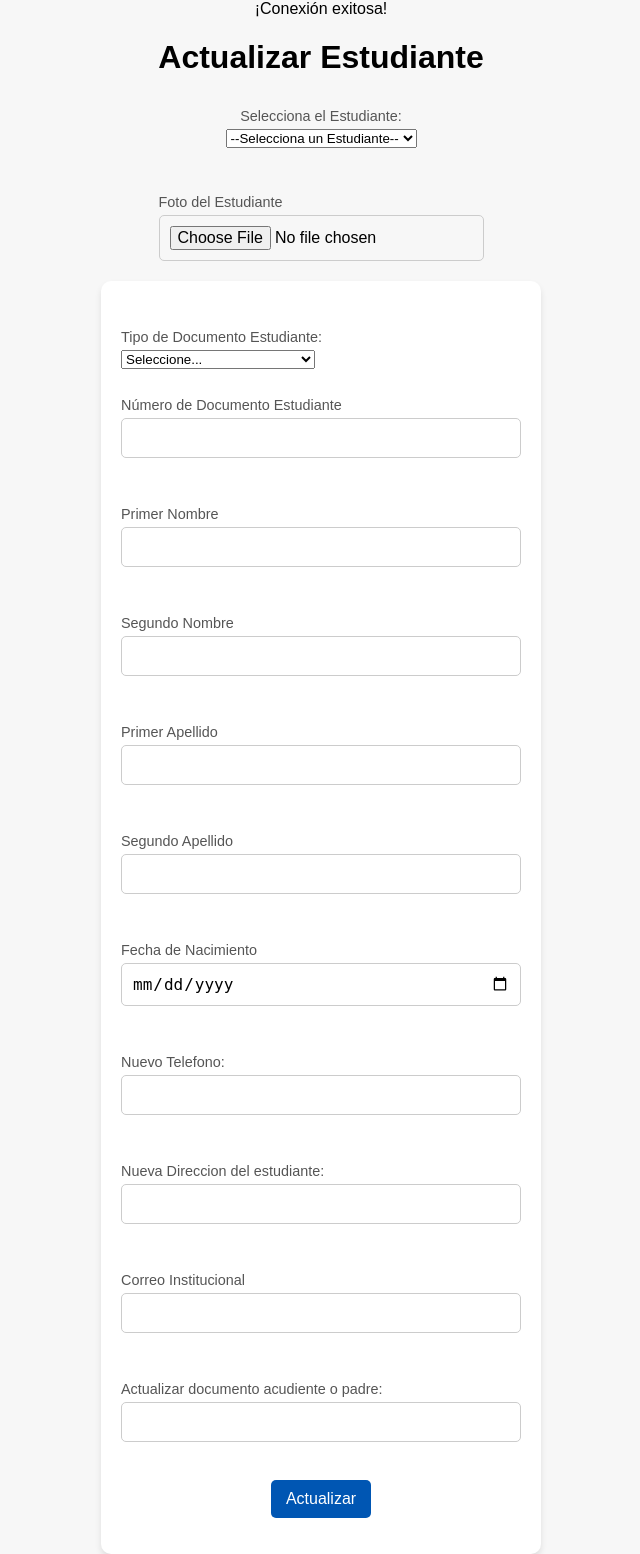
After one commit to BrandonCabra/SI-TEA, a PHP site: page /ProyectoSITEA/actualizarEstudiante.php in a window 1280 px wide. The commit adds this page. Shown: the whole page, without its empty margins (319-959 px from the left). Run offline with PHP 8.4, Linux system fonts and the light colour scheme; data that the repository does not hold is empty.

Commit message:
estudiantecompletofaltaactualizar

```diff
--- /dev/null
+++ b/actualizarEstudiante.php
@@ -0,0 +1,132 @@
+<?php
+require_once 'freddy/conexion.php';
+require_once 'estudiante.php';
+
+//Obtener la lista de estudiantes
+try {
+    $conexion = Conexion1::conectar();
+    $sql = "SELECT ID_ESTUDIANTE, TIPO_DOCUMENTO_ID_TIPO_DOCUMENTO, NUMERO_DOCUMENTO_ESTUDIANTE, PRIMER_NOMBRE_ESTUDIANTE, SEGUNDO_NOMBRE_ESTUDIANTE, PRIMER_APELLIDO_ESTUDIANTE, SEGUNDO_APELLIDO_ESTUDIANTE, FECHA_NACIMIENTO, DIRECCION_ESTUDIANTE, TELEFONO_ESTUDIANTE, CORREO_INSTITUCIONAL_ESTUDIANTE, FOTOGRAFIA_ESTUDIANTE, numero_documento_padre  FROM estudiante"; // Consulta para obtener estudiantes
+    $stmt = $conexion->prepare($sql);
+    $stmt->execute();
+    $estudiantes = $stmt->fetchAll(PDO::FETCH_ASSOC);
+} catch (Exception $e) {
+    echo "Error al obtener los estudiantes: " . $e->getMessage();
+}
+
+// Procesar el formulario enviado
+if ($_SERVER['REQUEST_METHOD'] === 'POST') {
+    $ID_ESTUDIANTE = $_POST['ID_ESTUDIANTE'] ?? null;
+    $NUMERO_DOCUMENTO_ESTUDIANTE = $_POST['NUMERO_DOCUMENTO_ESTUDIANTE'] ?? null;
+    $PRIMER_NOMBRE_ESTUDIANTE = $_POST['PRIMER_NOMBRE_ESTUDIANTE'] ?? null;
+    $SEGUNDO_NOMBRE_ESTUDIANTE = $_POST['SEGUNDO_NOMBRE_ESTUDIANTE'] ?? null;
+    $PRIMER_APELLIDO_ESTUDIANTE = $_POST['PRIMER_APELLIDO_ESTUDIANTE'] ?? null;
+    $SEGUNDO_APELLIDO_ESTUDIANTE = $_POST['SEGUNDO_APELLIDO_ESTUDIANTE'] ?? null;
+    $FECHA_NACIMIENTO = $_POST['FECHA_NACIMIENTO'] ?? null;
+    $TELEFONO_ESTUDIANTE = $_POST['TELEFONO_ESTUDIANTE'] ?? null;
+    $DIRECCION_ESTUDIANTE = $_POST['DIRECCION_ESTUDIANTE'] ?? null;
+    $CORREO_INSTITUCIONAL_ESTUDIANTE = $_POST['CORREO_INSTITUCIONAL_ESTUDIANTE'] ?? null;
+    $FOTOGRAFIA_ESTUDIANTE = $_POST['FOTOGRAFIA_ESTUDIANTE']?? null;
+    $numero_documento_padre = $_POST['numero_documento_padre'] ?? null;
+    $TIPO_DOCUMENTO_ID_TIPO_DOCUMENTO = $_POST['TIPO_DOCUMENTO_ID_TIPO_DOCUMENTO'] ?? null;
+
+
+    // validar los datos del estudiante
+    if (empty($NUMERO_DOCUMENTO_ESTUDIANTE) || empty($PRIMER_NOMBRE_ESTUDIANTE) || empty($PRIMER_APELLIDO_ESTUDIANTE)) {
+        die("Todos los campos son obligatorios.");
+    }
+
+    try {
+        $conexion = Conexion1::conectar();
+        //instanciar la clase estudiante
+    // Crear una instancia de la clase Estudiante
+    $estudiante = EstudianteFactory::crearEstudiante($ID_ESTUDIANTE, $TIPO_DOCUMENTO_ID_TIPO_DOCUMENTO, $NUMERO_DOCUMENTO_ESTUDIANTE, $PRIMER_NOMBRE_ESTUDIANTE, $SEGUNDO_NOMBRE_ESTUDIANTE, $PRIMER_APELLIDO_ESTUDIANTE, $SEGUNDO_APELLIDO_ESTUDIANTE, $FECHA_NACIMIENTO, $DIRECCION_ESTUDIANTE, $TELEFONO_ESTUDIANTE, $CORREO_INSTITUCIONAL_ESTUDIANTE, $FOTOGRAFIA_ESTUDIANTE, $numero_documento_padre);
+
+    // Llamar al método para actualizar el Estudiante
+    $estudiante->actualizarEstudiante($conexion, $ID_ESTUDIANTE);
+    echo "Estudiante actualizado exitosamente!";
+    } catch (Exception $e) {
+        echo "Error al actualizar el estudiante: " . $e->getMessage();
+    }
+}
+
+?>
+
+<!DOCTYPE html>
+<html lang="es">
+<head>
+    <meta charset="UTF-8">
+    <meta name="viewport" content="width=device-width, initial-scale=1.0">
+    <title>Actualizar Estudiante</title>
+    <link rel="icon" type="image/svg+xml" href="IMAGENES/iconsitea.svg">
+    <link rel="stylesheet" href="formularios.css">
+</head>
+<body>
+    <h1>Actualizar Estudiante</h1>
+
+        <label for="ID_ESTUDIANTE">Selecciona el Estudiante:</label>
+        <select name="ID_ESTUDIANTE" id="ID_ESTUDIANTE" required>
+            <option value="">--Selecciona un Estudiante--</option>
+            <?php foreach ($estudiantes as $estudiante): ?>
+                <option value="<?= $estudiante['ID_ESTUDIANTE']; ?>">
+                    Documento: <?= $estudiante['NUMERO_DOCUMENTO_ESTUDIANTE']; ?> <?= $estudiante['PRIMER_NOMBRE_ESTUDIANTE']; ?> <?= $estudiante['PRIMER_APELLIDO_ESTUDIANTE']?>
+                </option>
+            <?php endforeach; ?>
+        </select>
+        <br><br>
+        <div class="photo-section">
+      <label for="foto">Foto del Estudiante</label>
+      <input type="file" id="foto" name="FOTOGRAFIA_ESTUDIANTE" accept="image/*" required>
+    </div>
+  <div class="contenedor">
+  <br>
+  <form method="post" enctype="multipart/form-data">
+        <label for="TIPO_DOCUMENTO_ID_TIPO_DOCUMENTO">Tipo de Documento Estudiante:</label>
+        <select name="TIPO_DOCUMENTO_ID_TIPO_DOCUMENTO" id="TIPO_DOCUMENTO_ID_TIPO_DOCUMENTO">
+        <option selected disabled>Seleccione...</option>
+            <option value="4">TARJETA DE IDENTIDAD</option>
+            <option value="5">REGISTRO CIVIL</option>
+            <option value="1">CEDULA</option>
+            <option value="3">PASAPORTE</option>
+            <option value="2">CEDULA DE EXTRANJERÍA</option>
+            <option value="6">NO PRESENTA</option>
+        </select>
+        <br><br>
+
+        <label for="documento">Número de Documento Estudiante</label>
+        <input type="text" id="documento" name="NUMERO_DOCUMENTO_ESTUDIANTE" required>
+        <br><br>
+        <label for="primer_nombre">Primer Nombre</label>
+      <input type="text" id="primer_nombre" name="PRIMER_NOMBRE_ESTUDIANTE" required>
+      <br><br>
+      <label for="segundo_nombre">Segundo Nombre</label>
+      <input type="text" id="segundo_nombre" name="SEGUNDO_NOMBRE_ESTUDIANTE">
+      <br><br>
+      <label for="primer_apellido">Primer Apellido</label>
+      <input type="text" id="primer_apellido" name="PRIMER_APELLIDO_ESTUDIANTE" required>
+      <br><br>
+      <label for="segundo_apellido">Segundo Apellido</label>
+      <input type="text" id="segundo_apellido" name="SEGUNDO_APELLIDO_ESTUDIANTE">
+      <br><br>
+      <label for="fecha_nacimiento">Fecha de Nacimiento</label>
+      <input type="date" id="fecha_nacimiento" name="FECHA_NACIMIENTO" required>
+      <br><br>
+        <label for="TELEFONO_ESTUDIANTE">Nuevo Telefono:</label>
+        <input type="text" name="TELEFONO_ESTUDIANTE" id="TELEFONO_ESTUDIANTE" required>
+        <br><br>
+
+        <label for="DIRECCION_ESTUDIANTE">Nueva Direccion del estudiante:</label>
+        <input type="text" name="DIRECCION_ESTUDIANTE" id="DIRECCION_ESTUDIANTE" required>
+        <br><br>
+
+        <label for="correo_institucional">Correo Institucional</label>
+      <input type="email" id="correo_institucional" name="CORREO_INSTITUCIONAL_ESTUDIANTE" required>
+        <br><br>
+
+        <label for="numero_documento_padre">Actualizar documento acudiente o padre:</label>
+        <input type="number" name="numero_documento_padre" id="numero_documento_padre" required>
+        <br><br>
+
+        <button type="submit">Actualizar</button>
+    </form>
+</body>
+</html>
--- a/estudiante.php
+++ b/estudiante.php
@@ -169,7 +169,7 @@ class estudiante
         $sql = "INSERT INTO estudiante (TIPO_DOCUMENTO_ID_TIPO_DOCUMENTO, NUMERO_DOCUMENTO_ESTUDIANTE, PRIMER_NOMBRE_ESTUDIANTE, SEGUNDO_NOMBRE_ESTUDIANTE, PRIMER_APELLIDO_ESTUDIANTE, SEGUNDO_APELLIDO_ESTUDIANTE, FECHA_NACIMIENTO, DIRECCION_ESTUDIANTE, TELEFONO_ESTUDIANTE, CORREO_INSTITUCIONAL_ESTUDIANTE, FOTOGRAFIA_ESTUDIANTE, numero_documento_padre) VALUES (?, ?, ?, ?, ?, ?, ?, ?, ?, ?, ?, ?)";
         $conexion = Conexion1::conectar();
         $stmt = $conexion->prepare($sql);
-        $stmt->bindValue(1, $this->TIPO_DOCUMENTO_ID_TIPO_DOCUMENTO, PDO::PARAM_STR);
+        $stmt->bindValue(1, $this->TIPO_DOCUMENTO_ID_TIPO_DOCUMENTO, PDO::PARAM_INT);
         $stmt->bindValue(2, $this->NUMERO_DOCUMENTO_ESTUDIANTE, PDO::PARAM_INT);
         $stmt->bindValue(3, $this->PRIMER_NOMBRE_ESTUDIANTE, PDO::PARAM_STR);
         $stmt->bindValue(4, $this->SEGUNDO_NOMBRE_ESTUDIANTE, PDO::PARAM_STR);
@@ -179,24 +179,16 @@ class estudiante
         $stmt->bindValue(8, $this->DIRECCION_ESTUDIANTE, PDO::PARAM_STR);
         $stmt->bindValue(9, $this->TELEFONO_ESTUDIANTE, PDO::PARAM_STR);
         $stmt->bindValue(10, $this->CORREO_INSTITUCIONAL_ESTUDIANTE, PDO::PARAM_STR);
-        $stmt->bindValue(11, $this->FOTOGRAFIA_ESTUDIANTE, PDO::PARAM_STR);
+        $stmt->bindValue(11, $this->FOTOGRAFIA_ESTUDIANTE, PDO::PARAM_LOB);
         $stmt->bindValue(12, $this->numero_documento_padre, PDO::PARAM_INT);
         $id = $conexion->lastInsertId();
         return $stmt->execute();
 
     }
-    /*public function eliminarEstudiante($conexion, $NUMERO_DOCUMENTO_ESTUDIANTE)
+    //Método para actualizar un estudiante en la base de datos
+    public function actualizarEstudiante($conexion, $ID_ESTUDIANTE):void
     {
-        $sql = "DELETE FROM estudiante WHERE NUMERO_DOCUMENTO_ESTUDIANTE = ?";
-        $stmt = $conexion->prepare($sql);
-        $stmt->bindValue(1, $NUMERO_DOCUMENTO_ESTUDIANTE, PDO::PARAM_STR);
-
-        return $stmt->execute();
-    }    */
-
-    public function actualizarEstudiante($conexion)
-    {
-        $sql = "UPDATE estudiante SET PRIMER_NOMBRE_ESTUDIANTE = ?, SEGUNDO_NOMBRE_ESTUDIANTE = ?, PRIMER_APELLIDO_ESTUDIANTE = ?, SEGUNDO_APELLIDO_ESTUDIANTE = ?, FECHA_NACIMIENTO = ?, DIRECCION_ESTUDIANTE = ?, TELEFONO_ESTUDIANTE = ?, CORREO_INSTITUCIONAL_ESTUDIANTE = ?, FOTOGRAFIA_ESTUDIANTE = ? WHERE NUMERO_DOCUMENTO_ESTUDIANTE = ?";
+        $sql = "UPDATE estudiante SET NUMERO_DOCUMENTO_ESTUDIANTE = ?, PRIMER_NOMBRE_ESTUDIANTE = ?, SEGUNDO_NOMBRE_ESTUDIANTE = ?, PRIMER_APELLIDO_ESTUDIANTE = ?, SEGUNDO_APELLIDO_ESTUDIANTE = ?, FECHA_NACIMIENTO = ?, DIRECCION_ESTUDIANTE = ?, TELEFONO_ESTUDIANTE = ?, CORREO_INSTITUCIONAL_ESTUDIANTE = ?, FOTOGRAFIA_ESTUDIANTE = ?, TIPO_DOCUMENTO_ID_TIPO_DOCUMENTO = ?, numero_documento_padre = ? WHERE ID_ESTUDIANTE = ?";
         $stmt = $conexion->prepare($sql);
         $stmt->bindValue(1, $this->PRIMER_NOMBRE_ESTUDIANTE, PDO::PARAM_STR);
         $stmt->bindValue(2, $this->SEGUNDO_NOMBRE_ESTUDIANTE, PDO::PARAM_STR);
@@ -206,11 +198,36 @@ class estudiante
         $stmt->bindValue(6, $this->DIRECCION_ESTUDIANTE, PDO::PARAM_STR);
         $stmt->bindValue(7, $this->TELEFONO_ESTUDIANTE, PDO::PARAM_INT);
         $stmt->bindValue(8, $this->CORREO_INSTITUCIONAL_ESTUDIANTE, PDO::PARAM_STR);
-        $stmt->bindValue(9, $this->FOTOGRAFIA_ESTUDIANTE, PDO::PARAM_STR);
+        $stmt->bindValue(9, $this->FOTOGRAFIA_ESTUDIANTE, PDO::PARAM_LOB);
         $stmt->bindValue(10, $this->NUMERO_DOCUMENTO_ESTUDIANTE, PDO::PARAM_INT);
+        $stmt->bindValue(11, $this->TIPO_DOCUMENTO_ID_TIPO_DOCUMENTO, PDO::PARAM_INT);
+        $stmt->bindValue(12, $ID_ESTUDIANTE, PDO::PARAM_INT);
+        $stmt->bindValue(13, $this->numero_documento_padre, PDO::PARAM_INT);
 
-        return $stmt->execute();
+
     }
+    public function borrarEstudiante($conexion):void{
+   try {
+    // Iniciar transacción
+    $conexion->beginTransaction();
+
+     // Eliminar de la tabla general
+    $sqlGeneral = "DELETE FROM estudiante WHERE ID_ESTUDIANTE = ?";
+    $stmtGeneral = $conexion->prepare($sqlGeneral);
+    $stmtGeneral->execute([$this->ID_ESTUDIANTE]);
+
+    // Confirmar transacción
+    $conexion->commit();
+    echo "Estudiante borrado exitosamente!";
+} catch (Exception $e) {
+    // Revertir transacción si algo falla
+    $conexion->rollBack();
+    echo "Error al borrar el estudiante: " . $e->getMessage();
+}
+}
+
+
+
 }
 
     // función factory
--- a/reporteestudiante.php
+++ b/reporteestudiante.php
@@ -42,7 +42,4 @@ generarTablaEstudiante($conexion, $sqlEstudiante, "Reporte de Estudiantes");
 
 
 
-
-
-
 ?>
```
Also changed, not shown: borrarEstudiante.php (added, +78 -0 lines), formularioestudiante.html (+11 -8 lines), verimagen.php (added, +21 -0 lines).
